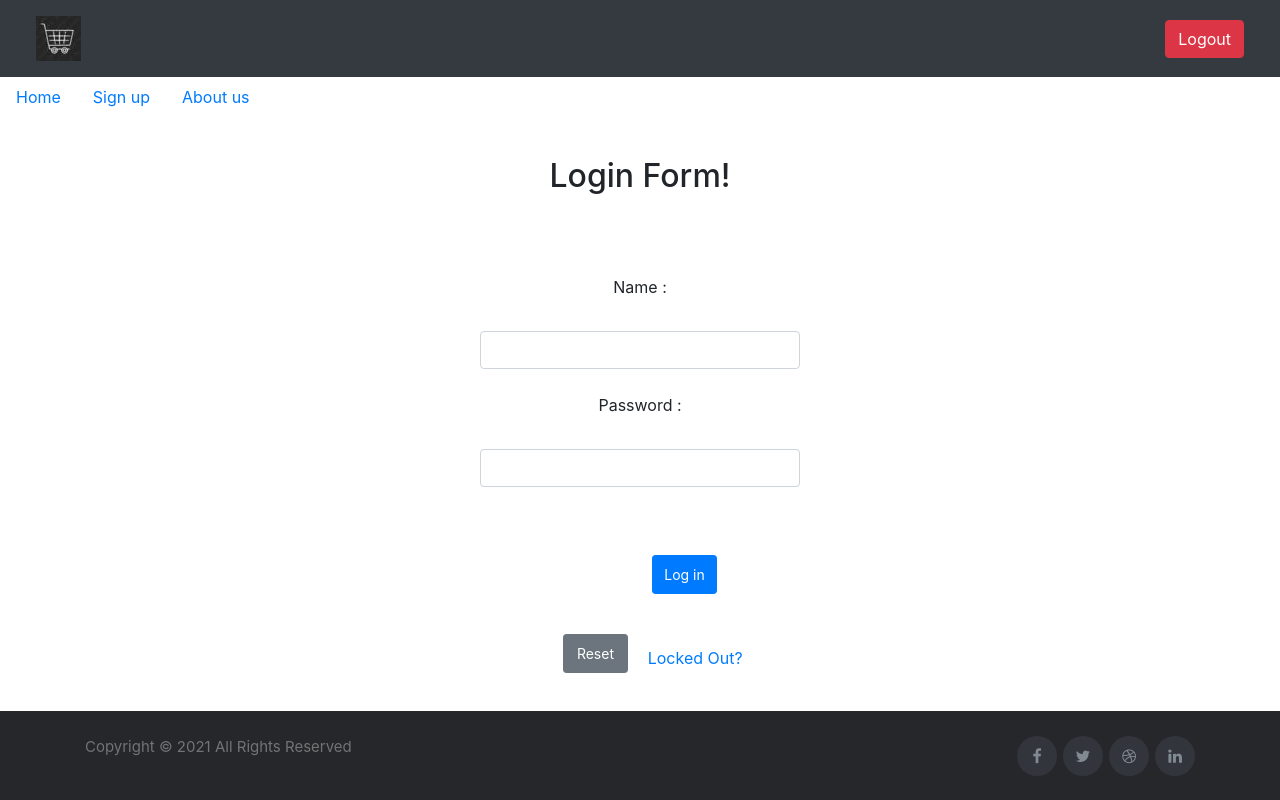
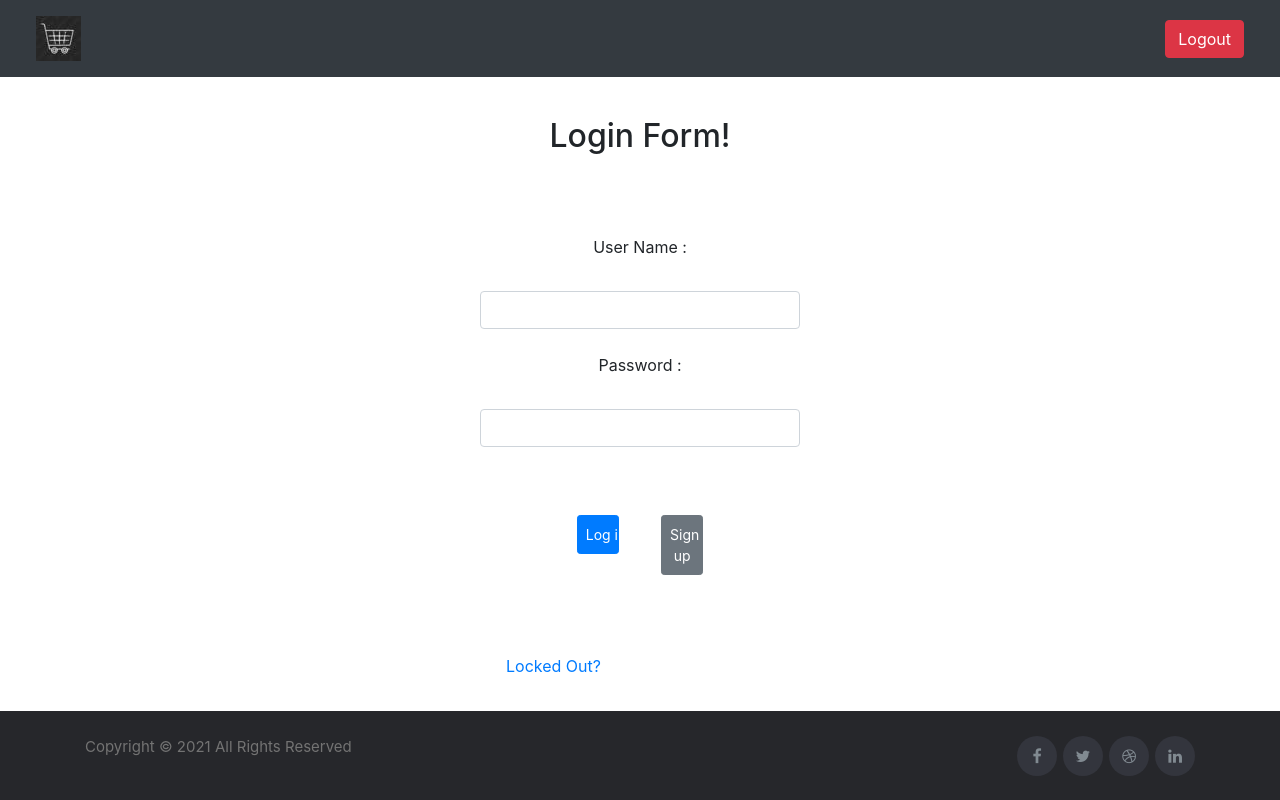
Before and after one commit to tcs-mean-stack-group22/CapstoneProjectMean, an Angular app in the folder frontEnd/angular-grocers/: page /login in a window 1280 px wide. Built offline with nearby package versions, Linux system fonts and the light colour scheme.

Commit message:
Final Changes

```diff
--- a/frontEnd/angular-grocers/src/app/edit-profile/edit-profile.component.css
+++ b/frontEnd/angular-grocers/src/app/edit-profile/edit-profile.component.css
@@ -15,7 +15,7 @@ form{
  }
 
 .btn{
-margin:10px 0px 100px 0px;
+margin:10px 0px 200px 0px;
 display: inline;
 padding: 8px;
 justify-content: center;
--- a/frontEnd/angular-grocers/src/app/login/login.component.css
+++ b/frontEnd/angular-grocers/src/app/login/login.component.css
@@ -15,11 +15,10 @@
      }
 
 .btn{
-    margin:20px;
+    margin:20px 0 100px 0  ;
     display: inline;
+
     padding: 8px;
     justify-content: center;
     align-items: center;
-
-
 }
--- a/frontEnd/angular-grocers/src/app/login/login.component.html
+++ b/frontEnd/angular-grocers/src/app/login/login.component.html
@@ -1,9 +1,12 @@
 
+<!--
 <nav class="nav">
     <a class="nav-link active" aria-current="page" href="#">Home</a>
     <a class="nav-link" href="http://localhost:4200/signup">Sign up</a>
     <a class="nav-link" href="#">About us</a>
   </nav>
+-->
+
 
 
 <div class="container">
@@ -12,13 +15,13 @@
 
         <div>
             <form #ngRef="ngForm" (ngSubmit)="login(ngRef.value)">
-                <label>Name :</label> <br><br>
+                <label>User Name :</label> <br><br>
                 <input type="text" class="form-control" name="username" ngModel required> <br>
                 <label>Password :</label> <br><br>
                 <input type="text" class="form-control" name="password" ngModel required>
                 <br> <br>
-                <input type="submit" class="col-4 btn btn-primary btn-sm float-right" value="Log in">
-                <input type="reset" class="col-4 btn btn-secondary btn-sm float-left" value="Reset">
+                <input type="submit" class="col-4 btn btn-primary btn-sm float-left" value="Log in">
+                <a class = "col-4 btn btn-secondary btn-sm float-right" href="http://localhost:4200/signup">Sign up</a>
             </form>
             <p class="text-end"> {{resultMsg}} </p>
 
--- a/frontEnd/angular-grocers/src/app/navbar/navbar.component.html
+++ b/frontEnd/angular-grocers/src/app/navbar/navbar.component.html
@@ -10,10 +10,6 @@
 
         <div class="collapse navbar-collapse" [class.show]="isOpen" id="navbarNav">
             <ul class="navbar-nav ms-auto">
-                <li *ngIf="isAdmin" class="nav-item">
-                    <a class="nav-item nav-link" routerLink="/adminpanel" routerLinkActive="Active"
-                        style="margin-left: 50px;">Home</a>
-                </li>
 
                 <!-- Admin Panels only-->
 
@@ -35,11 +31,6 @@
                 <li *ngIf="isAdmin" class="nav-item">
                     <a class="nav-item nav-link" routerLink="/generatereports" routerLinkActive="Active"
                         style="margin-left: 50px;">Generate Reports</a>
-                </li>
-
-                <li *ngIf="isAdmin" class="nav-item">
-                    <a class="nav-item nav-link" routerLink="/lockuser" routerLinkActive="Active"
-                        style="margin-left: 50px;">Unlock User</a>
                 </li>
 
                 <li *ngIf="isAdmin" class="nav-item">
--- a/frontEnd/angular-grocers/src/app/send-request/send-request.component.html
+++ b/frontEnd/angular-grocers/src/app/send-request/send-request.component.html
@@ -6,7 +6,7 @@
                 Product Name : <input type="text" class="form-control" name="pname" ngModel required> <br>
                 Product Quanity : <input type="number" class="form-control" name="quanity" ngModel required>
                 <br>
-                <input type="submit" class="col-4 btn btn-primary btn-sm float-left" value="Inc+/Dec-">
+                <input type="submit" class="col-4 btn btn-primary btn-sm float-left" value="Send">
                 <input type="reset" class="col-4 btn btn-secondary btn-sm float-right" value="reset">
             </form>
         </div>
@@ -21,7 +21,7 @@
             <form #ref="ngForm" (ngSubmit)="removeForm(ref.value)">
                 Product Name to be Deleted: <br><br> <input type="text" class="form-control" name="delName" ngModel required>
 
-                <input type="submit" style="margin-left: 120px;" class="col-4 btn btn-primary " value="removeForm">
+                <input type="submit" style="margin-left: 120px;" class="col-4 btn btn-primary " value="Remove">
             </form>
 
         </div>
--- a/frontEnd/angular-grocers/src/app/signup/signup.component.html
+++ b/frontEnd/angular-grocers/src/app/signup/signup.component.html
@@ -1,8 +1,11 @@
+<!---
 <nav class="nav">
     <a class="nav-link active" aria-current="page" href="http://localhost:4200/adminpanel">Home</a>
     <a class="nav-link" href="http://localhost:4200/login">Login</a>
     <a class="nav-link" href="http://localhost:4200/editprofile">Edit profile</a>
 </nav>
+-->
+
 <div class="form-container">
     <form #ngRef="ngForm" (ngSubmit)="addUser(ngRef.value)">
         First Name : <input type="text" name="firstname" class="form-control form-control-sm" ngModel required>
@@ -21,8 +24,8 @@
                 User-Type
             </button>
             <div class="dropright-menu-right  dropright-menu-right">
-                <button class="dropdown-item " type="button" (click)="getValue('user')" style="  margin-top:20px;">End User</button>
-                <button class="dropdown-item" type="button" (click)="getValue('emp')">Employee</button>
+                <button class="dropdown-item " type="button" (click)="getValue('user')" style="  margin-top:20px;"> User</button>
+                <button class="dropdown-item" type="button" (click)="getValue('employee')">Employee</button>
             </div>
         </div>
         <div class="submit">
--- a/frontEnd/angular-grocers/src/app/signup/signup.component.ts
+++ b/frontEnd/angular-grocers/src/app/signup/signup.component.ts
@@ -19,12 +19,14 @@ export class SignupComponent implements OnInit {
   }
 resultMsg:string = "";
 addUser(userInfo:any) {
+    this.resultMsg = "You have signed up";
 
     userInfo.type = this.userType;
     console.log(userInfo)
     console.log(this.userType)
     this.userServ.storeUserInfo(userInfo).
-    subscribe(result => {   this.resultMsg = result  } , error => this.resultMsg ="Sign up failed, Please Try again");
+    subscribe(result => {     } , error => { });
+
 
   }
 
--- a/frontEnd/angular-grocers/src/app/view-product-cart/view-product-cart.component.ts
+++ b/frontEnd/angular-grocers/src/app/view-product-cart/view-product-cart.component.ts
@@ -44,8 +44,10 @@ export class ViewProductCartComponent implements OnInit {
     if(this.cartArray.includes(id)){
       this.cartArray.splice(this.cartArray.indexOf(id),1)
       localStorage.setItem("cart", JSON.stringify(this.cartArray))
+      window.location.reload()
     } else {
       console.log("Item was not found in cart")
+
     }
 	}
 }
```
